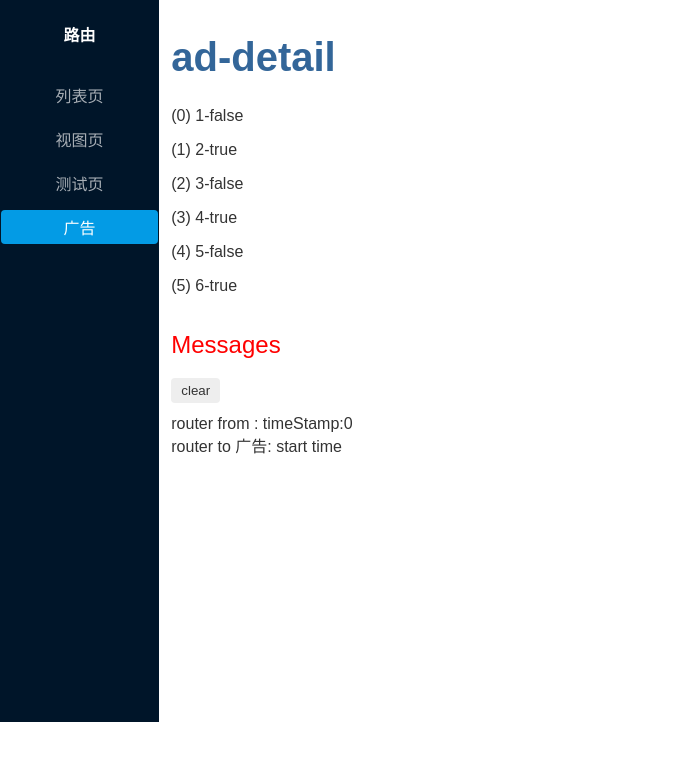
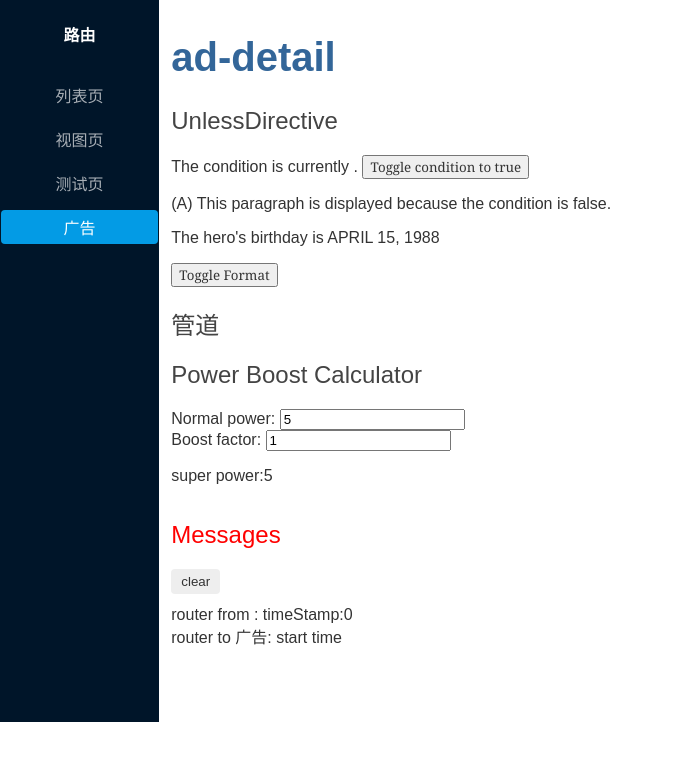
Before and after one commit to hao-have-no/person-angular, an Angular app: page /ad in a window 1280 px wide. Shown: the top 760 px of the page, without its empty margins (0-673 px from the left). Built offline with nearby package versions, Linux system fonts and the light colour scheme; what angular-in-memory-web-api would draw is missing.

Commit message:
增加自定义指令

```diff
--- a/src/app/ad-component/ad.list.component.ts
+++ b/src/app/ad-component/ad.list.component.ts
@@ -1,15 +1,45 @@
 import { Component, OnInit } from "@angular/core";
 import { AdItem } from "./ad-item";
 import { AdService } from "./ad.service";
+import { AppUnlessDirective } from "./app-unless.directive";
 
 @Component({
     selector:'app-ad-list',
     template: `
     <div>
         <h1>ad-detail</h1>
-        <p *ngFor="let hero of textData;let i = index; let odd=odd;" [class.odd]="odd">
-            ({{i}}) {{hero.name}}-{{odd}}
+        <!--<p *ngFor="let hero of textData;let i = index; let odd=odd;" [class.odd]="odd">-->
+            <!--({{i}}) {{hero.name}}-{{odd}}-->
+        <!--</p>-->
+
+        <h2 id="appUnless">UnlessDirective</h2>
+        <p>
+            The condition is currently
+            <span>{{condition}}</span>.
+            <button
+                    (click)="condition = !condition" >
+                Toggle condition to {{condition ? 'false' : 'true'}}
+            </button>
         </p>
+        <p *appUnless="condition" class="unless a">
+            (A) This paragraph is displayed because the condition is false.
+        </p>
+
+        <p *appUnless="!condition" class="unless b">
+            (B) Although the condition is true,
+            this paragraph is displayed because appUnless is set to false.
+        </p>
+
+        <p>The hero's birthday is {{ birthday | date:format | uppercase}}</p>
+        <button (click)="toggleFormat()">Toggle Format</button>
+
+
+
+        <h2>管道</h2>
+        <h2>Power Boost Calculator</h2>
+        <div>Normal power: <input [(ngModel)]="power"></div>
+        <div>Boost factor: <input [(ngModel)]="factor"></div>
+        <p> super power:{{power| exponential:factor}}</p>
       <!--<app-ad-banner [ads]="ads"></app-ad-banner>-->
 
         <!--属性型指令-->
@@ -27,10 +57,24 @@ export class AdListComponent implements OnInit{
     ads: AdItem[];
     color: string;
     textData=[{name:"1"},{name:"2"},{name:"3"},{name:"4"},{name:"5"},{name:"6"}];
+    birthday = new Date(1988,3,15);
+    toggle = true;
+    power = 5;
+    factor = 1;
 
     constructor(private adService:AdService){ }
 
     ngOnInit(): void {
         this.ads=this.adService.getAds();
     }
+
+    get format() {
+        return this.toggle? 'longDate' : 'fullDate';
+    }
+
+    toggleFormat(){
+        this.toggle = !this.toggle;
+    }
+
+
 }
--- /dev/null
+++ b/src/app/ad-component/app-unless.directive.ts
@@ -0,0 +1,27 @@
+import { Directive, ViewContainerRef, TemplateRef, Input } from '@angular/core';
+
+@Directive({
+  selector: '[appUnless]'
+})
+export class AppUnlessDirective {
+  private hasView = false;
+
+  constructor(
+      private templateTef:TemplateRef<any>,//获取ng-template中内容，并通过viewContainerRef来访问视图容器
+      private viewContainer:ViewContainerRef
+  ) { }
+
+  //结构性指令，需要属性去存放boolean条件
+  @Input() set appUnless(condition: boolean){
+    if (!condition&&!this.hasView){
+        this.viewContainer.createEmbeddedView(this.templateTef);//未创建视图，
+        // 就告诉视图容器根据模版创建一个内前视图，否则清楚容器并销毁该视图
+        this.hasView = true;
+    } else if (condition&&this.hasView){
+      this.viewContainer.clear();
+      this.hasView =false;
+    }
+  }
+
+
+}
--- /dev/null
+++ b/src/app/ad-component/exponential.pipe.ts
@@ -0,0 +1,11 @@
+import { Pipe, PipeTransform } from '@angular/core';
+
+@Pipe({
+  name: 'exponential'
+})
+export class ExponentialPipe implements PipeTransform {
+
+  transform(value: number,exponent?:number): any {
+    return Math.pow(value,isNaN(exponent)? 1 : exponent);
+  }
+}
--- a/src/app/app.module.ts
+++ b/src/app/app.module.ts
@@ -21,6 +21,8 @@ import {HeroProfileComponent} from "./ad-component/hero-profille.component";
 import {HeroJobAdComponent} from "./ad-component/hero-job-ad.component";
 import {AdListComponent} from "./ad-component/ad.list.component";
 import {AdDirective} from "./ad-component/ad.directive";
+import { AppUnlessDirective } from './ad-component/app-unless.directive';
+import { ExponentialPipe } from './ad-component/exponential.pipe';
 
 @NgModule({
   declarations: [
@@ -37,7 +39,9 @@ import {AdDirective} from "./ad-component/ad.directive";
       HeroJobAdComponent,
       HeroProfileComponent,
       AdListComponent,
-      AdDirective
+      AdDirective,
+      AppUnlessDirective,
+      ExponentialPipe
   ],
   entryComponents:[ HeroProfileComponent, HeroJobAdComponent],
   imports: [
```
